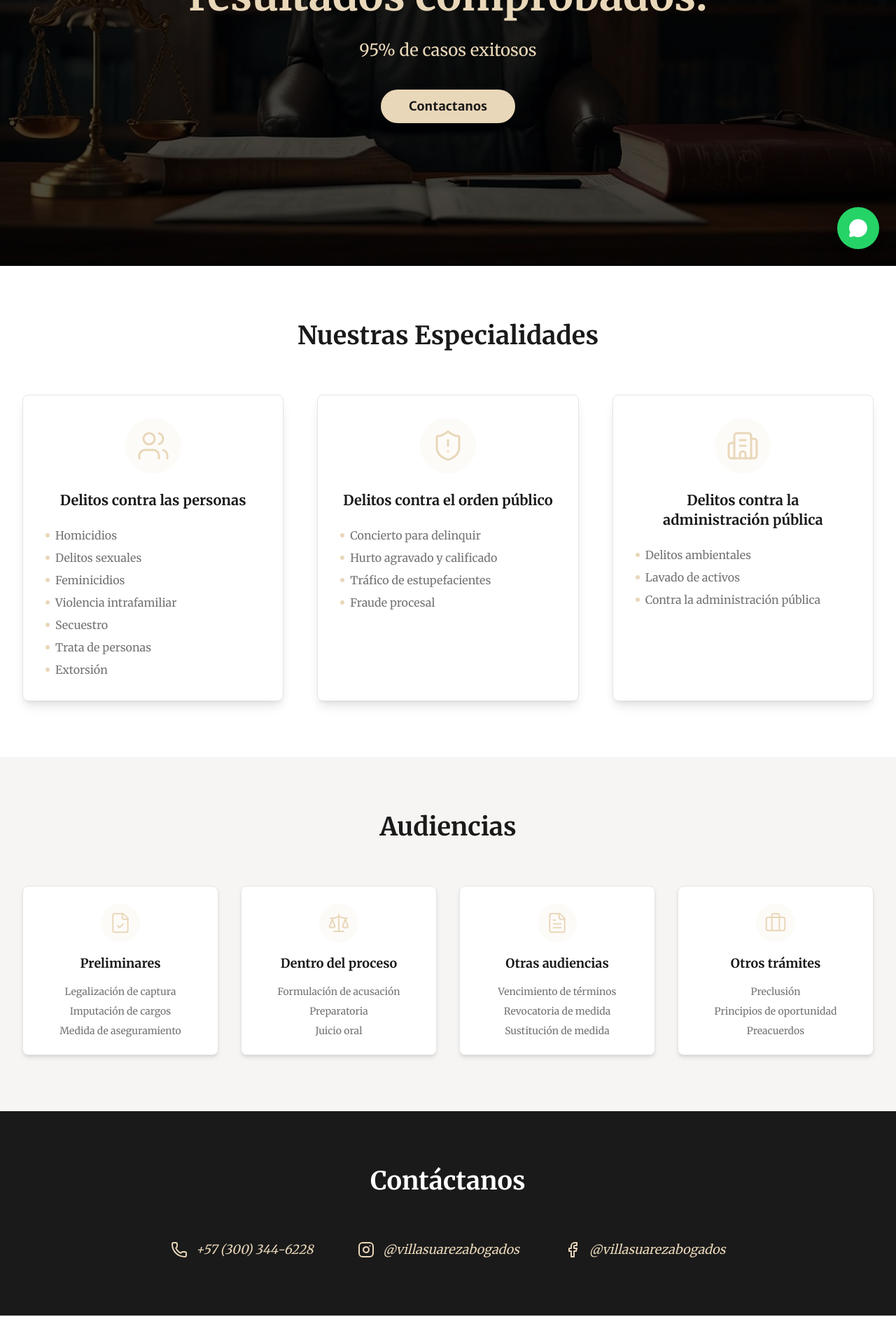
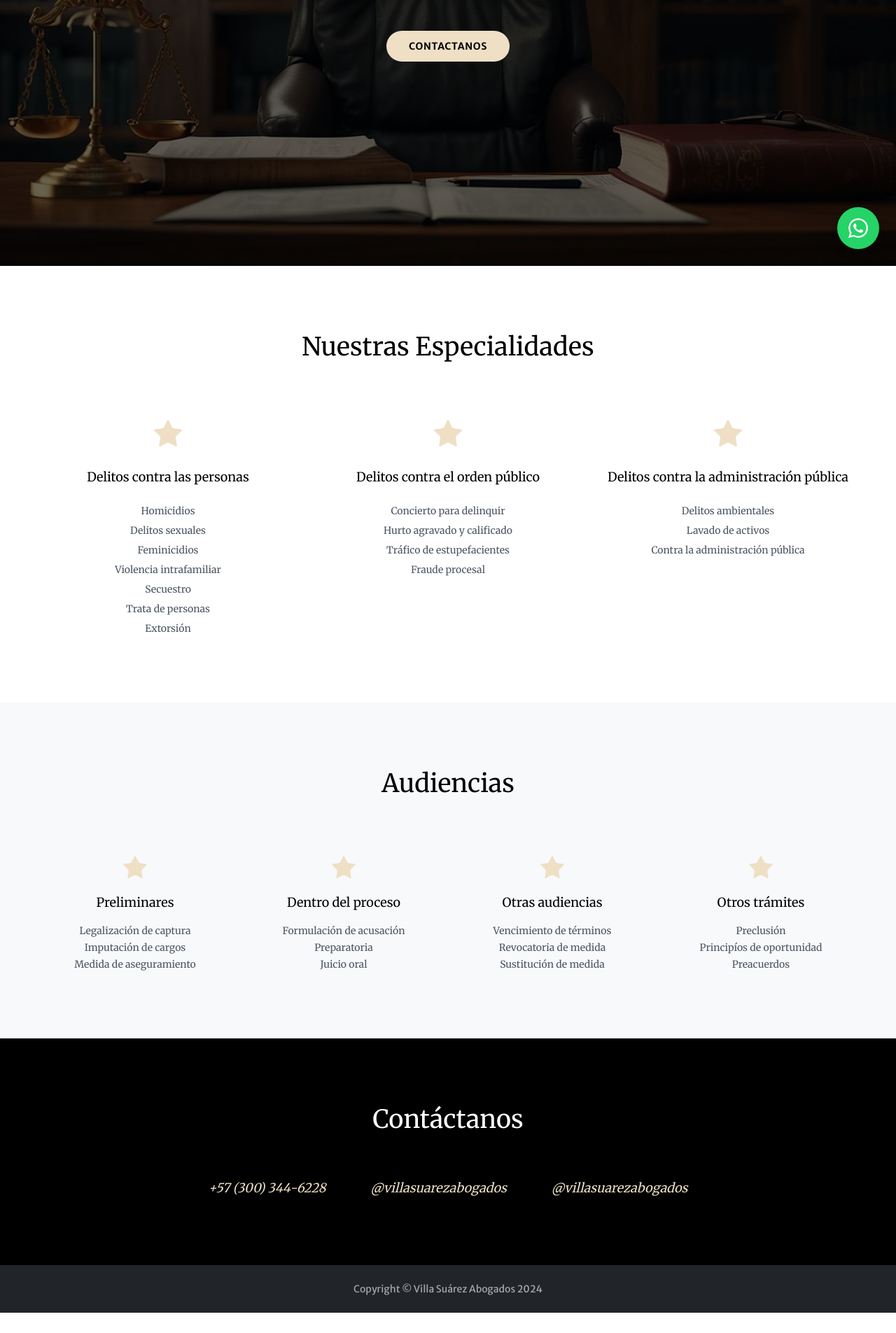
Before and after one commit to JuanOchoa99/villasuarezabogados.github.io, a Next.js app: page / in a window 1280 px wide. Shown: the part 420-2325 px from the top of the page at 70% size. After the commit the page ends 2296 px from the top, so only its background shows below. Built offline with nearby package versions, Linux system fonts and the light colour scheme.

Commit message:
feat: replicate Villa Suárez Abogados site components
Recreate all site components with exact design, colors, typography, and layout.

```diff
--- a/app/globals.css
+++ b/app/globals.css
@@ -5,25 +5,25 @@
 @layer base {
   :root {
     --background: 0 0% 100%;
-    --foreground: 0 0% 10%;
+    --foreground: 0 0% 0%;
     --card: 0 0% 100%;
-    --card-foreground: 0 0% 10%;
+    --card-foreground: 0 0% 0%;
     --popover: 0 0% 100%;
-    --popover-foreground: 0 0% 10%;
-    --primary: 38 52% 82%;
-    --primary-foreground: 0 0% 10%;
-    --secondary: 40 20% 96%;
-    --secondary-foreground: 0 0% 10%;
+    --popover-foreground: 0 0% 0%;
+    --primary: 38 55% 85%;
+    --primary-foreground: 0 0% 0%;
+    --secondary: 0 0% 96%;
+    --secondary-foreground: 0 0% 0%;
     --muted: 0 0% 96%;
-    --muted-foreground: 0 0% 45%;
-    --accent: 38 52% 82%;
-    --accent-foreground: 0 0% 10%;
+    --muted-foreground: 0 0% 40%;
+    --accent: 38 55% 85%;
+    --accent-foreground: 0 0% 0%;
     --destructive: 0 84% 60%;
     --destructive-foreground: 0 0% 100%;
     --border: 0 0% 90%;
     --input: 0 0% 90%;
-    --ring: 38 52% 82%;
-    --radius: 0.5rem;
+    --ring: 38 55% 85%;
+    --radius: 0.25rem;
   }
 }
 
--- a/components/audiences-section.tsx
+++ b/components/audiences-section.tsx
@@ -1,8 +1,7 @@
-import { FileCheck, Scale, FileText, Briefcase } from "lucide-react";
+import { Star } from "lucide-react";
 
 const audienceCategories = [
   {
-    icon: FileCheck,
     title: "Preliminares",
     items: [
       "Legalización de captura",
@@ -11,16 +10,10 @@ const audienceCategories = [
     ],
   },
   {
-    icon: Scale,
     title: "Dentro del proceso",
-    items: [
-      "Formulación de acusación",
-      "Preparatoria",
-      "Juicio oral",
-    ],
+    items: ["Formulación de acusación", "Preparatoria", "Juicio oral"],
   },
   {
-    icon: FileText,
     title: "Otras audiencias",
     items: [
       "Vencimiento de términos",
@@ -29,48 +22,39 @@ const audienceCategories = [
     ],
   },
   {
-    icon: Briefcase,
     title: "Otros trámites",
-    items: [
-      "Preclusión",
-      "Principios de oportunidad",
-      "Preacuerdos",
-    ],
+    items: ["Preclusión", "Principíos de oportunidad", "Preacuerdos"],
   },
 ];
 
 export function AudiencesSection() {
   return (
-    <section id="audiencias" className="py-20 bg-secondary">
-      <div className="container mx-auto px-4 lg:px-8">
-        <h2 className="text-3xl md:text-4xl font-serif font-bold text-center mb-16">
+    <section id="audiencias" className="py-24 bg-[#f8f9fa]">
+      <div className="container mx-auto px-6">
+        <h2 className="text-3xl md:text-4xl font-serif text-center mb-20 text-black">
           Audiencias
         </h2>
 
-        <div className="grid sm:grid-cols-2 lg:grid-cols-4 gap-6 lg:gap-8">
+        <div className="grid sm:grid-cols-2 lg:grid-cols-4 gap-10 max-w-6xl mx-auto">
           {audienceCategories.map((category, index) => (
-            <div
-              key={index}
-              className="bg-card rounded-lg p-6 shadow-md hover:shadow-lg transition-shadow border border-border"
-            >
-              <div className="flex flex-col items-center text-center">
-                <div className="mb-4 p-3 bg-primary/10 rounded-full">
-                  <category.icon className="w-8 h-8 text-primary" strokeWidth={1.5} />
+            <div key={index} className="text-center">
+              <div className="flex justify-center mb-4">
+                <Star
+                  className="w-10 h-10 text-[#EEDFC5]"
+                  fill="#EEDFC5"
+                  strokeWidth={0}
+                />
               </div>
-                <h3 className="font-serif font-bold text-lg mb-4 text-foreground">
+              <h4 className="font-serif text-lg mb-4 text-black">
                 {category.title}
-                </h3>
-                <ul className="space-y-2 text-sm">
+              </h4>
+              <ul className="space-y-1">
                 {category.items.map((item, itemIndex) => (
-                    <li
-                      key={itemIndex}
-                      className="text-muted-foreground"
-                    >
+                  <li key={itemIndex} className="text-gray-600 text-sm">
                     {item}
                   </li>
                 ))}
               </ul>
-              </div>
             </div>
           ))}
         </div>
--- a/components/contact-section.tsx
+++ b/components/contact-section.tsx
@@ -1,44 +1,36 @@
-import { Phone, Instagram, Facebook } from "lucide-react";
-
-const contactInfo = [
-  {
-    icon: Phone,
-    label: "+57 (300) 344-6228",
-    href: "tel:+573003446228",
-  },
-  {
-    icon: Instagram,
-    label: "@villasuarezabogados",
-    href: "https://instagram.com/villasuarezabogados",
-  },
-  {
-    icon: Facebook,
-    label: "@villasuarezabogados",
-    href: "https://facebook.com/villasuarezabogados",
-  },
-];
+import Link from "next/link";
 
 export function ContactSection() {
   return (
-    <section id="contacto" className="py-20 bg-foreground">
-      <div className="container mx-auto px-4 lg:px-8">
-        <h2 className="text-3xl md:text-4xl font-serif font-bold text-center mb-16 text-background">
+    <section id="contacto" className="py-24 bg-black">
+      <div className="container mx-auto px-6">
+        <h2 className="text-3xl md:text-4xl font-serif text-center mb-16 text-white">
           Contáctanos
         </h2>
 
         <div className="flex flex-col md:flex-row items-center justify-center gap-8 md:gap-16">
-          {contactInfo.map((item, index) => (
-            <a
-              key={index}
-              href={item.href}
-              target="_blank"
-              rel="noopener noreferrer"
-              className="flex items-center gap-3 text-primary hover:text-primary/80 transition-colors group"
-            >
-              <item.icon className="w-6 h-6 group-hover:scale-110 transition-transform" />
-              <span className="font-serif italic text-lg">{item.label}</span>
-            </a>
-          ))}
+          <Link
+            href="tel:+573003446228"
+            className="text-[#EEDFC5] hover:text-[#e0d0b5] transition-colors font-serif italic text-lg"
+          >
+            +57 (300) 344-6228
+          </Link>
+          <Link
+            href="https://instagram.com/villasuarezabogados"
+            target="_blank"
+            rel="noopener noreferrer"
+            className="text-[#EEDFC5] hover:text-[#e0d0b5] transition-colors font-serif italic text-lg"
+          >
+            @villasuarezabogados
+          </Link>
+          <Link
+            href="https://facebook.com/villasuarezabogados"
+            target="_blank"
+            rel="noopener noreferrer"
+            className="text-[#EEDFC5] hover:text-[#e0d0b5] transition-colors font-serif italic text-lg"
+          >
+            @villasuarezabogados
+          </Link>
         </div>
       </div>
     </section>
--- a/components/footer.tsx
+++ b/components/footer.tsx
@@ -1,9 +1,9 @@
 export function Footer() {
   return (
-    <footer className="py-6 bg-background border-t border-border">
-      <div className="container mx-auto px-4 lg:px-8">
-        <p className="text-center text-sm text-muted-foreground">
-          Copyright &copy; {new Date().getFullYear()} - Villa Suárez Abogados
+    <footer className="py-6 bg-[#212529] text-center">
+      <div className="container mx-auto px-6">
+        <p className="text-white/60 text-sm font-sans">
+          Copyright © Villa Suárez Abogados 2024
         </p>
       </div>
     </footer>
--- a/components/hero-section.tsx
+++ b/components/hero-section.tsx
@@ -1,10 +1,12 @@
 import Image from "next/image";
 import Link from "next/link";
-import { Button } from "@/components/ui/button";
 
 export function HeroSection() {
   return (
-    <header id="inicio" className="relative min-h-screen flex items-center justify-center">
+    <header
+      id="inicio"
+      className="relative min-h-screen flex items-center justify-center"
+    >
       {/* Background Image */}
       <div className="absolute inset-0 z-0">
         <Image
@@ -14,31 +16,27 @@ export function HeroSection() {
           className="object-cover"
           priority
         />
-        <div className="absolute inset-0 bg-black/70" />
+        <div className="absolute inset-0 bg-black/60" />
       </div>
 
       {/* Content */}
-      <div className="relative z-10 container mx-auto px-4 lg:px-8 text-center">
+      <div className="relative z-10 container mx-auto px-6 text-center">
         <div className="max-w-4xl mx-auto">
-          <h1 className="text-primary font-serif font-bold text-4xl md:text-5xl lg:text-6xl mb-8 leading-tight">
-            Tu libertad es nuestra prioridad: Asesoría y defensa en Derecho Penal con resultados comprobados.
-          </h1>
-          <p className="text-primary font-serif text-xl md:text-2xl mb-10">
+          <h4 className="text-[#EEDFC5] font-serif text-2xl md:text-3xl lg:text-4xl mb-6 leading-relaxed">
+            Tu libertad es nuestra prioridad: Asesoría y defensa en Derecho
+            Penal con resultados comprobados.
+          </h4>
+          <h6 className="text-[#EEDFC5] font-serif text-base md:text-lg mb-10">
             95% de casos exitosos
-          </p>
-          <Button
-            asChild
-            size="lg"
-            className="bg-primary text-primary-foreground hover:bg-primary/90 font-sans font-semibold px-10 py-6 text-lg rounded-full"
-          >
+          </h6>
           <Link
             href="https://wa.me/+573003446228?text=Estoy%20interesado%20en%20alguno%20de%20los%20servicios."
             target="_blank"
             rel="noopener noreferrer"
+            className="inline-block bg-[#EEDFC5] text-black font-sans font-semibold px-8 py-3 rounded-full hover:bg-[#e0d0b5] transition-colors text-sm uppercase tracking-wider"
           >
             Contactanos
           </Link>
-          </Button>
         </div>
       </div>
     </header>
--- a/components/navbar.tsx
+++ b/components/navbar.tsx
@@ -26,18 +26,14 @@ export function Navbar() {
   return (
     <nav
       className={`fixed top-0 left-0 right-0 z-50 transition-all duration-300 ${
-        isScrolled
-          ? "bg-background/95 backdrop-blur-sm shadow-md py-3"
-          : "bg-transparent py-4"
+        isScrolled ? "bg-black/95 backdrop-blur-sm py-3" : "bg-transparent py-4"
       }`}
     >
-      <div className="container mx-auto px-4 lg:px-8">
+      <div className="container mx-auto px-6">
         <div className="flex items-center justify-between">
           <Link
             href="#inicio"
-            className={`font-serif font-bold text-xl transition-colors ${
-              isScrolled ? "text-foreground" : "text-primary"
-            }`}
+            className="font-serif font-bold text-lg text-[#EEDFC5] hover:text-[#e0d0b5] transition-colors"
           >
             Villa Suárez Abogados
           </Link>
@@ -48,9 +44,7 @@ export function Navbar() {
               <Link
                 key={link.href}
                 href={link.href}
-                className={`font-sans text-sm font-medium transition-colors hover:text-primary ${
-                  isScrolled ? "text-foreground" : "text-white"
-                }`}
+                className="font-sans text-sm text-white/90 hover:text-[#EEDFC5] transition-colors"
               >
                 {link.label}
               </Link>
@@ -60,9 +54,7 @@ export function Navbar() {
           {/* Mobile Menu Button */}
           <button
             onClick={() => setIsOpen(!isOpen)}
-            className={`lg:hidden p-2 ${
-              isScrolled ? "text-foreground" : "text-white"
-            }`}
+            className="lg:hidden p-2 text-white"
             aria-label="Toggle menu"
           >
             {isOpen ? <X size={24} /> : <Menu size={24} />}
@@ -78,9 +70,7 @@ export function Navbar() {
                   key={link.href}
                   href={link.href}
                   onClick={() => setIsOpen(false)}
-                  className={`font-sans text-sm font-medium transition-colors hover:text-primary ${
-                    isScrolled ? "text-foreground" : "text-white"
-                  }`}
+                  className="font-sans text-sm text-white/90 hover:text-[#EEDFC5] transition-colors"
                 >
                   {link.label}
                 </Link>
--- a/components/services-section.tsx
+++ b/components/services-section.tsx
@@ -1,8 +1,7 @@
-import { Users, ShieldAlert, Building2 } from "lucide-react";
+import { Star } from "lucide-react";
 
 const specialties = [
   {
-    icon: Users,
     title: "Delitos contra las personas",
     items: [
       "Homicidios",
@@ -15,7 +14,6 @@ const specialties = [
     ],
   },
   {
-    icon: ShieldAlert,
     title: "Delitos contra el orden público",
     items: [
       "Concierto para delinquir",
@@ -25,7 +23,6 @@ const specialties = [
     ],
   },
   {
-    icon: Building2,
     title: "Delitos contra la administración pública",
     items: [
       "Delitos ambientales",
@@ -37,37 +34,32 @@ const specialties = [
 
 export function ServicesSection() {
   return (
-    <section id="especialidades" className="py-20 bg-background">
-      <div className="container mx-auto px-4 lg:px-8">
-        <h2 className="text-3xl md:text-4xl font-serif font-bold text-center mb-16">
+    <section id="especialidades" className="py-24 bg-white">
+      <div className="container mx-auto px-6">
+        <h2 className="text-3xl md:text-4xl font-serif text-center mb-20 text-black">
           Nuestras Especialidades
         </h2>
 
-        <div className="grid md:grid-cols-3 gap-8 lg:gap-12">
+        <div className="grid md:grid-cols-3 gap-12 max-w-6xl mx-auto">
           {specialties.map((specialty, index) => (
-            <div
-              key={index}
-              className="bg-card rounded-lg p-8 shadow-lg hover:shadow-xl transition-shadow border border-border"
-            >
-              <div className="flex flex-col items-center text-center">
-                <div className="mb-6 p-4 bg-primary/10 rounded-full">
-                  <specialty.icon className="w-12 h-12 text-primary" strokeWidth={1.5} />
+            <div key={index} className="text-center">
+              <div className="flex justify-center mb-6">
+                <Star
+                  className="w-12 h-12 text-[#EEDFC5]"
+                  fill="#EEDFC5"
+                  strokeWidth={0}
+                />
               </div>
-                <h3 className="font-serif font-bold text-xl mb-6 text-foreground">
+              <h3 className="font-serif text-lg mb-6 text-black">
                 {specialty.title}
               </h3>
-                <ul className="space-y-2 text-left w-full">
+              <ul className="space-y-2">
                 {specialty.items.map((item, itemIndex) => (
-                    <li
-                      key={itemIndex}
-                      className="flex items-center gap-2 text-muted-foreground"
-                    >
-                      <span className="w-1.5 h-1.5 bg-primary rounded-full flex-shrink-0" />
+                  <li key={itemIndex} className="text-gray-600 text-sm">
                     {item}
                   </li>
                 ))}
               </ul>
-              </div>
             </div>
           ))}
         </div>
--- a/components/whatsapp-button.tsx
+++ b/components/whatsapp-button.tsx
@@ -1,5 +1,4 @@
 import Link from "next/link";
-import { MessageCircle } from "lucide-react";
 
 export function WhatsAppButton() {
   return (
@@ -7,10 +6,18 @@ export function WhatsAppButton() {
       href="https://wa.me/+573003446228?text=Estoy%20interesado%20en%20alguno%20de%20los%20servicios."
       target="_blank"
       rel="noopener noreferrer"
-      className="fixed bottom-6 right-6 z-50 bg-[#25D366] hover:bg-[#128C7E] text-white p-4 rounded-full shadow-lg hover:shadow-xl transition-all hover:scale-110"
+      className="fixed bottom-6 right-6 z-50 bg-[#25D366] hover:bg-[#20bd5a] text-white p-4 rounded-full shadow-lg transition-all hover:scale-110"
       aria-label="Contactar por WhatsApp"
     >
-      <MessageCircle className="w-7 h-7" fill="currentColor" />
+      <svg
+        xmlns="http://www.w3.org/2000/svg"
+        width="28"
+        height="28"
+        viewBox="0 0 24 24"
+        fill="currentColor"
+      >
+        <path d="M17.472 14.382c-.297-.149-1.758-.867-2.03-.967-.273-.099-.471-.148-.67.15-.197.297-.767.966-.94 1.164-.173.199-.347.223-.644.075-.297-.15-1.255-.463-2.39-1.475-.883-.788-1.48-1.761-1.653-2.059-.173-.297-.018-.458.13-.606.134-.133.298-.347.446-.52.149-.174.198-.298.298-.497.099-.198.05-.371-.025-.52-.075-.149-.669-1.612-.916-2.207-.242-.579-.487-.5-.669-.51-.173-.008-.371-.01-.57-.01-.198 0-.52.074-.792.372-.272.297-1.04 1.016-1.04 2.479 0 1.462 1.065 2.875 1.213 3.074.149.198 2.096 3.2 5.077 4.487.709.306 1.262.489 1.694.625.712.227 1.36.195 1.871.118.571-.085 1.758-.719 2.006-1.413.248-.694.248-1.289.173-1.413-.074-.124-.272-.198-.57-.347m-5.421 7.403h-.004a9.87 9.87 0 01-5.031-1.378l-.361-.214-3.741.982.998-3.648-.235-.374a9.86 9.86 0 01-1.51-5.26c.001-5.45 4.436-9.884 9.888-9.884 2.64 0 5.122 1.03 6.988 2.898a9.825 9.825 0 012.893 6.994c-.003 5.45-4.437 9.884-9.885 9.884m8.413-18.297A11.815 11.815 0 0012.05 0C5.495 0 .16 5.335.157 11.892c0 2.096.547 4.142 1.588 5.945L.057 24l6.305-1.654a11.882 11.882 0 005.683 1.448h.005c6.554 0 11.89-5.335 11.893-11.893a11.821 11.821 0 00-3.48-8.413z" />
+      </svg>
     </Link>
   );
 }
```
Lines whose indentation alone changed are shown as unchanged.
